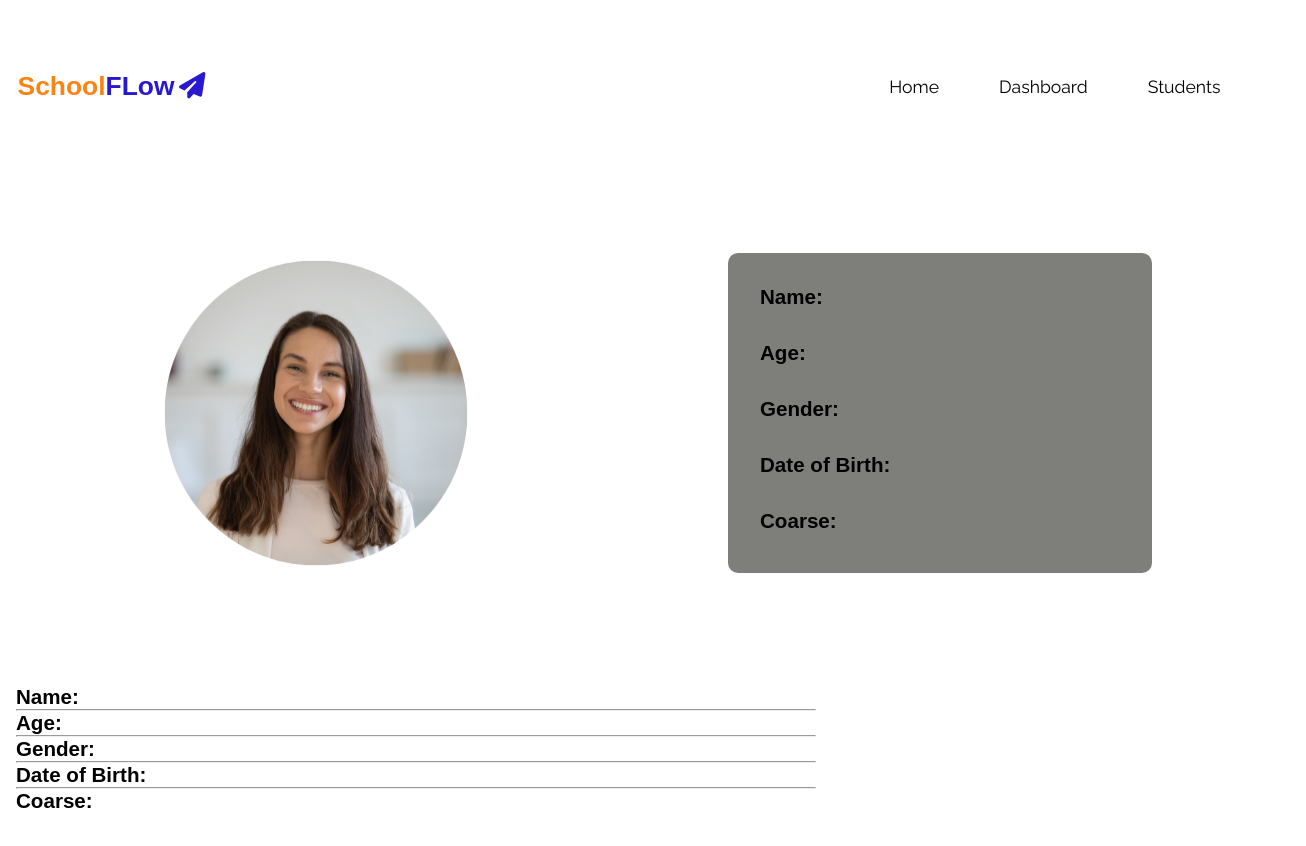
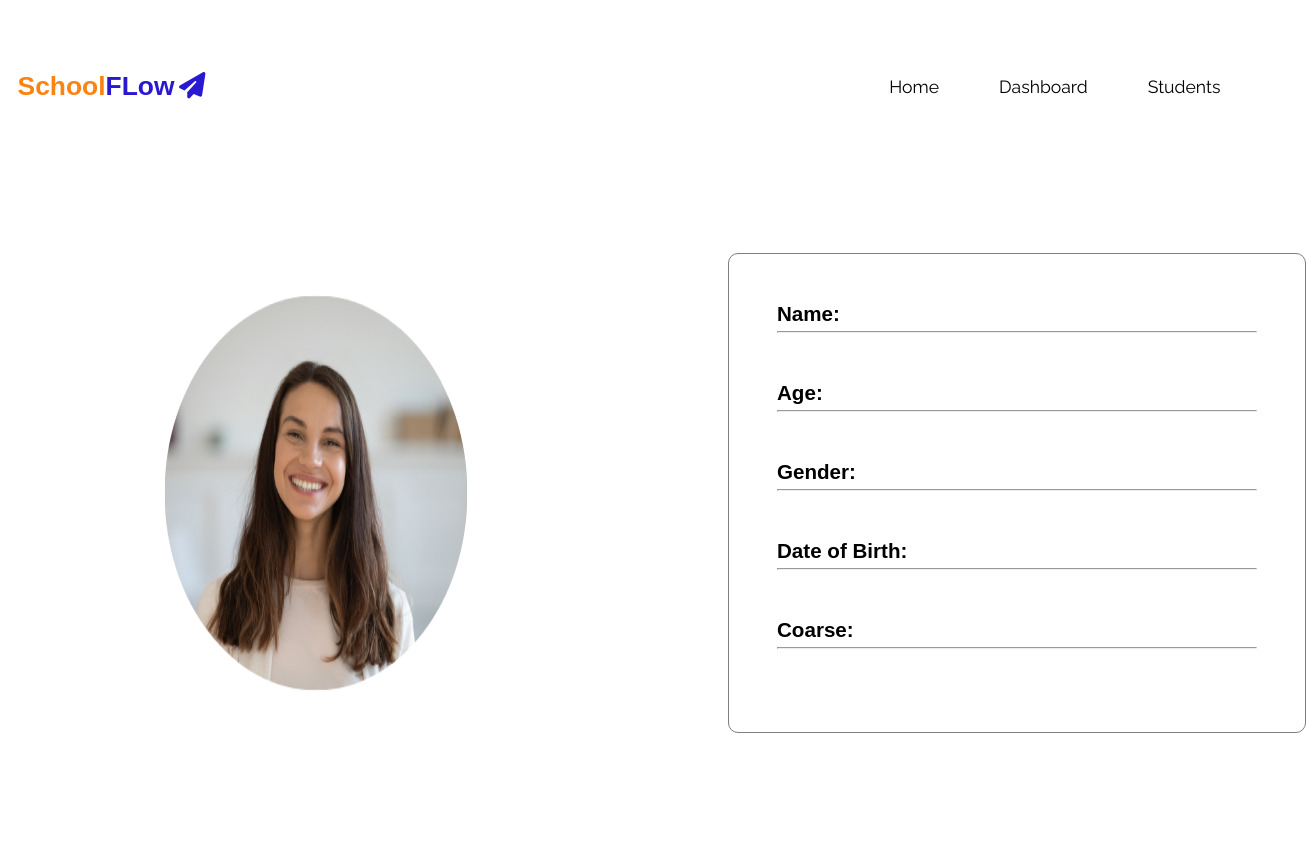
Before and after one commit to khaekelvin/school-management, a React (Create React App) app: page /Profile in a window 1280 px wide. Shown: the top 846 px of the page, 1306 px wide, since content can reach past the window. Built offline with nearby package versions, Linux system fonts and the light colour scheme; the HTML template or start-up script is replaced by a standard one; a web font is replaced by a local one.

Commit message:
profile fix

```diff
--- a/src/App.css
+++ b/src/App.css
@@ -709,10 +709,13 @@ span h1 {
   margin-top: 1rem;
 }
 
+/* Profile */
 .pro {
   width: 500px;
 }
-
+.pro-pic {
+  width: 40rem;
+}
 .flex-both {
   display: flex;
   justify-content: center;
@@ -725,12 +728,16 @@ span h1 {
 }
 
 .side-pro {
-  width: 30rem;
-  height: 20rem;
-  background-color: #7e7e7a;
+  width: 40rem;
+  height: 30rem;
+  border: 1px solid #7e7e7a;
   border-radius: 10px;
   padding: 1rem 1rem;
   margin: 7rem 7rem;
+}
+
+.pro-all {
+  padding: 2rem 2rem;
 }
 
 .profile-cred h1 {
@@ -738,7 +745,8 @@ span h1 {
 }
 
 hr {
-  width: 50rem;
+  width: 30rem;
+  margin-bottom: 3rem;
 }
 
 /* About Us */
@@ -754,3 +762,7 @@ hr {
   padding: 5rem 2rem;
   color: var(--button-orange);
 }
+
+.pro-line {
+  margin-bottom: 5px;
+}
--- a/src/components/Cards.js
+++ b/src/components/Cards.js
@@ -16,7 +16,13 @@ function Cards() {
             <Link to="/Landing">Dashboard</Link>
           </li>
         </ul>
-
+        <h1 className="logo">
+          School
+          <span className="flow-blue">
+            FLow
+            <FontAwesomeIcon className="plane" icon={faPaperPlane} />
+          </span>
+        </h1>
         <Link to="/NewStudent">
           <button className="stu-btn">
             <p>Add Student</p>
--- a/src/components/Login.js
+++ b/src/components/Login.js
@@ -23,7 +23,9 @@ function Login() {
               placeholder="Enter your password"
             ></input>
           </section>
-          <button className="btnn">Log In</button>
+          <button className="btnn">
+            <Link to="/Landing">Log In</Link>
+          </button>
           <p className="log-text">
             Forgot Password? <span className="under">Click here</span>
           </p>
--- a/src/components/Profile.js
+++ b/src/components/Profile.js
@@ -29,32 +29,23 @@ function Profile() {
         </ul>
       </nav>
       <div className="pro-div">
-        <img className="" src={pro} alt=""></img>
+        <img className="pro-pic" src={pro} alt=""></img>
 
         <section className="side-pro">
-          <article className="profile-cred">
-            <h1>Name:</h1>
-            <h1>Age:</h1>
-            <h1>Gender:</h1>
-            <h1>Date of Birth:</h1>
-            <h1>Coarse:</h1>
+          <article className="pro-all">
+            <h1 className="pro-line">Name:</h1>
+            <hr />
+            <h1 className="pro-line">Age:</h1>
+            <hr />
+            <h1 className="pro-line">Gender:</h1>
+            <hr />
+            <h1 className="pro-line">Date of Birth:</h1>
+            <hr />
+            <h1 className="pro-line">Coarse:</h1>
+            <hr />
           </article>
         </section>
       </div>
-
-      <section>
-        <article className="">
-          <h1>Name:</h1>
-          <hr />
-          <h1>Age:</h1>
-          <hr />
-          <h1>Gender:</h1>
-          <hr />
-          <h1>Date of Birth:</h1>
-          <hr />
-          <h1>Coarse:</h1>
-        </article>
-      </section>
     </div>
   );
 }
--- a/src/components/nav.js
+++ b/src/components/nav.js
@@ -20,9 +20,6 @@ function Nav() {
         <li>
           <Link to="/FeaturesPage">Features</Link>
         </li>
-        <li>
-          <Link to="/Landing">Dashboard</Link>
-        </li>
 
         <li>
           <Link to="/AboutUs">About</Link>
```
